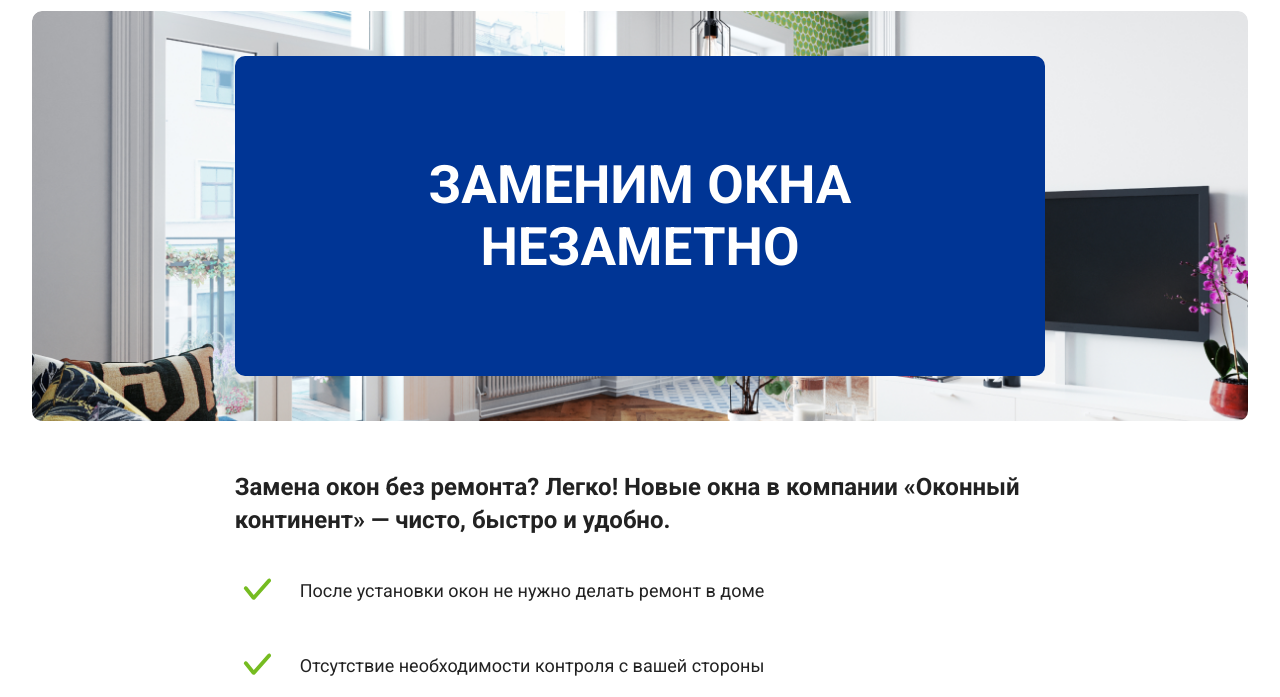
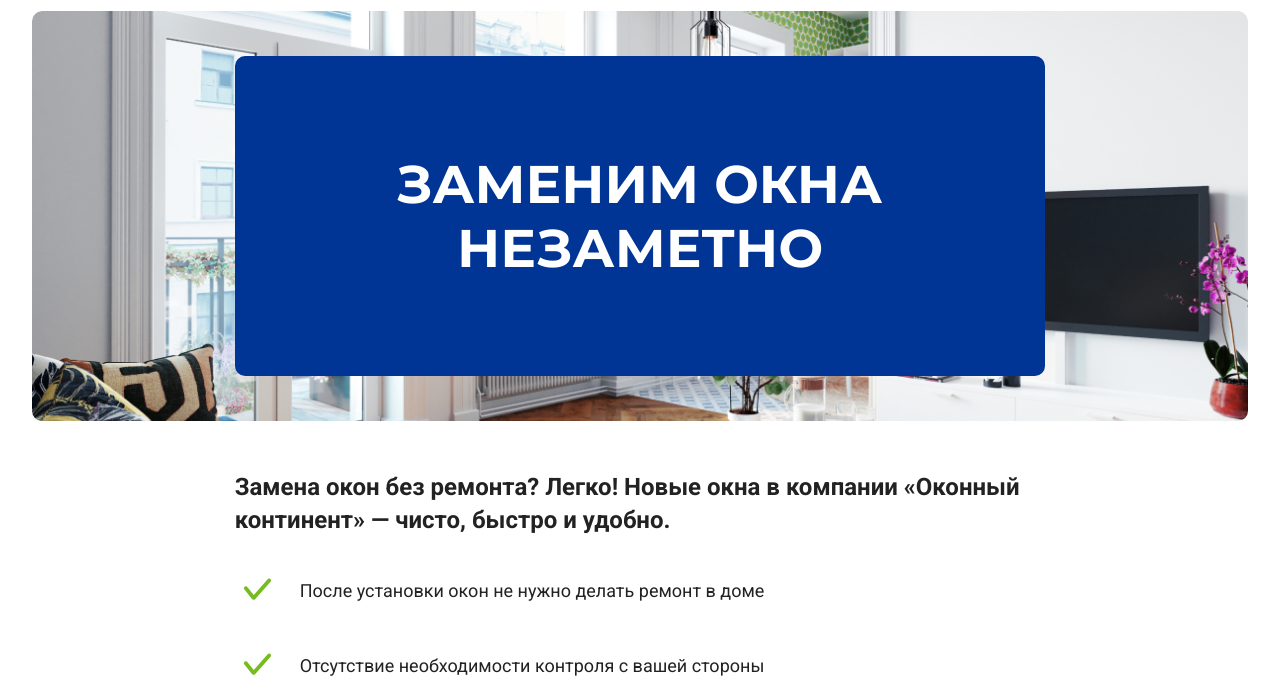
Before and after one commit to jabatoad/okonti-landing, a plain HTML site: page index.html in a window 1280 px wide. Shown: the part 103-800 px from the top of the page. Drawn offline with Linux system fonts and the light colour scheme.

Commit message:
Fix: Montserrat font for h1

```diff
--- a/styles/styles.scss
+++ b/styles/styles.scss
@@ -1,4 +1,5 @@
 @import url('https://fonts.googleapis.com/css2?family=Roboto:ital,wght@0,100;0,300;0,400;0,500;0,700;0,900;1,100;1,300;1,400;1,500;1,700;1,900&display=swap');
+@import url('https://fonts.googleapis.com/css2?family=Montserrat:ital,wght@0,100;0,200;0,300;0,400;0,500;0,600;0,700;0,800;0,900;1,100;1,200;1,300;1,400;1,500;1,600;1,700;1,800;1,900&display=swap');
 
 $dark-blue: #003595;
 $light-blue: #135EE4;
@@ -120,6 +121,7 @@ nav {
       font-weight: 700;
       text-transform: uppercase;
       text-align: center;
+      font-family: 'Montserrat';
     }
   }
 }
```
Also changed, not shown: styles/styles.css, 1 other file.
